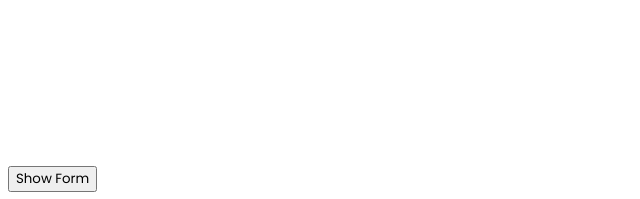
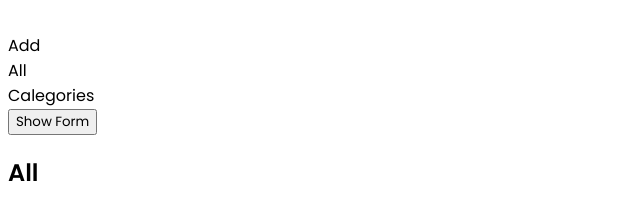
Before and after one commit to Eve-Drake/Product-API, a React (Vite) app: page / in a window 1280 px wide. Shown: the top 199 px of the page, without its empty margins (0-640 px from the left). Built offline with nearby package versions, Linux system fonts and the light colour scheme; no server answers.

Commit message:
basic nav styling

```diff
--- a/src/components/UI/Nav.tsx
+++ b/src/components/UI/Nav.tsx
@@ -3,12 +3,10 @@ import React from 'react'
 const Nav = () => {
   return (
     <>
-      <ul>
-        <li></li>
-        <li></li>
-        <li></li>
-        <li></li>
-        <li></li>
+      <ul className='nav-bar'>
+        <li>Add</li>
+        <li>All</li>
+        <li>Calegories</li>
       </ul>
     </>
   )
--- a/src/index.css
+++ b/src/index.css
@@ -91,3 +91,9 @@
 .hide{
   display: none;
 }
+
+
+.nav-bar{
+  width: 100%;
+  display: inline;
+}
```
